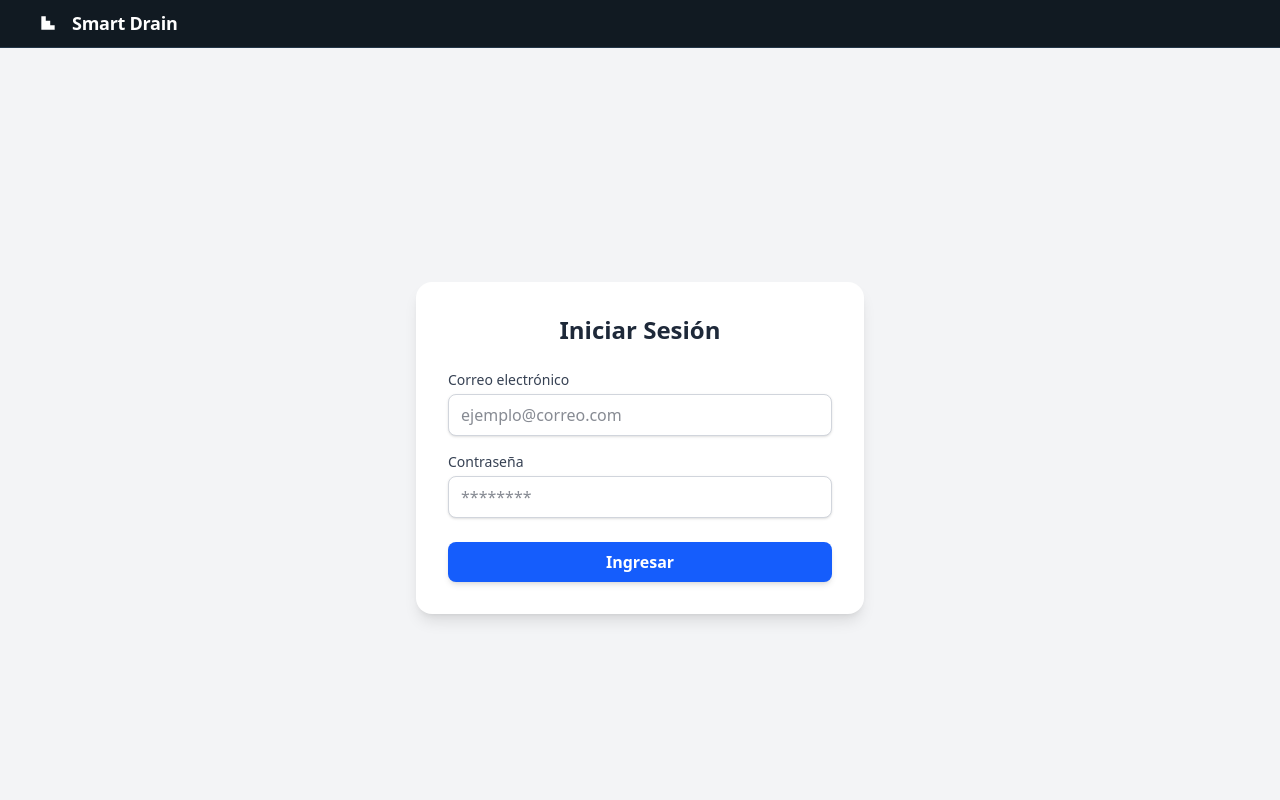
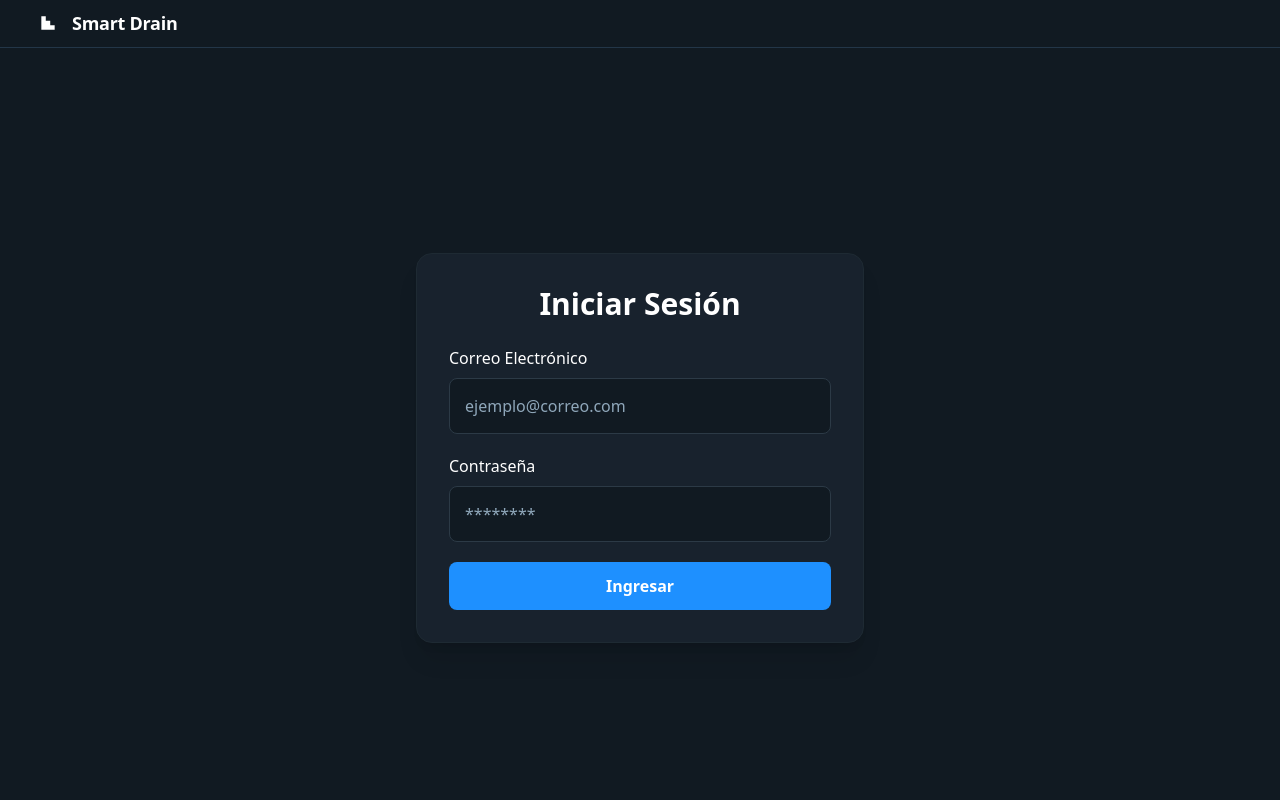
Before and after one commit to celiskevin/smart-drain, a React (Vite) app in the folder frontend/: page / in a window 1280 px wide. Shown: the top 800 px of the page. Built offline with nearby package versions, Linux system fonts and the light colour scheme.

Commit message:
feat: create footer

```diff
--- /dev/null
+++ b/frontend/src/components/Footer.tsx
@@ -0,0 +1,16 @@
+
+export default function Footer() {
+    return (
+        <footer className='flex justify-center border-t-[#233648] border-t'>
+            <div className='flex max-w-[960px] flex-1 flex-col'>
+                <footer className='flex flex-col gap-6 px-5 py-10 text-center @container'>
+                    <div className='flex flex-wrap items-center justify-center gap-6 @[480px]:flex-row @[480px]:justify-around'>
+                        <a href="#" className='text-[#92adc9] text-base font-normal leading-normal min-w-40'>Términos de servicio</a>
+                        <a href="#" className='text-[#92adc9] text-base font-normal leading-normal min-w-40'>Política de privacidad</a>
+                    </div>
+                    <p className='text-[#92adc9] text-base font-normal leading-normal'>© 2025 Smart Drain. Todos los derechos reservados.</p>
+                </footer>
+            </div>
+        </footer>
+    )
+}
--- a/frontend/src/components/Layout.tsx
+++ b/frontend/src/components/Layout.tsx
@@ -1,18 +1,20 @@
 import { type ReactNode } from "react";
 import Header from "./Header";
+import Footer from "./Footer";
 
-interface LayoutProps{
+interface LayoutProps {
     children: ReactNode;
 }
 
-export default function Layout({children}: LayoutProps){
-    return(
+export default function Layout({ children }: LayoutProps) {
+    return (
         <div className="relative flex h-auto min-h-screen w-full flex-col bg-[#111a22] dark group/design-root overflow-x-hidden">
             <div className="layout-container flex h-full grow flex-col">
-            <Header></Header>
-            <main>
-                {children}
-            </main>
+                <Header></Header>
+                <main>
+                    {children}
+                    <Footer></Footer>
+                </main>
             </div>
         </div>
     )
--- a/frontend/src/components/LoginForm.tsx
+++ b/frontend/src/components/LoginForm.tsx
@@ -1,10 +1,10 @@
 import { useState } from "react";
+import { api } from "../utils/api";
+import InputField from "./shared/InputField";
 import axios from "axios";
-
 interface LoginFormProps {
   onLoginSuccess: (token: string) => void;
 }
-
 export default function LoginForm({ onLoginSuccess }: LoginFormProps) {
   const [email, setEmail] = useState("");
   const [password, setPassword] = useState("");
@@ -17,94 +17,73 @@ export default function LoginForm({ onLoginSuccess }: LoginFormProps) {
     setLoading(true);
 
     try {
-      const res = await axios.post("http://localhost:4000/api/users/login", {
+      const res = await api.post("/users/login", {
         email,
         password,
       });
 
-      // Validar que el token existe antes de guardarlo
       if (res.data.token) {
         localStorage.setItem("token", res.data.token);
         onLoginSuccess(res.data.token);
       } else {
         throw new Error("No se recibió token del servidor");
       }
-    } catch (err: any) {
-      // Manejo más robusto del error
+    } catch (err) {
       if (axios.isAxiosError(err)) {
-        setError(err.response?.data?.message || "Error al iniciar sesión");
+        const msg = "Error al iniciar sesión";
+        setError(msg);
       } else {
-        console.error("Error al iniciar sesión:", err);
-        setError("Error de conexión o del sistema");
+        setError("Error inesperado del sistema");
       }
     } finally {
       setLoading(false);
+    }
+  };
 
-    }
-  }
   return (
-    <div className="flex items-center justify-center min-h-screen bg-gray-100 dark:bg-gray-900 transition-colors">
-      <form
-        onSubmit={handleSubmit}
-        className="bg-white dark:bg-gray-800 p-8 rounded-2xl shadow-lg w-full max-w-md transition-colors"
-      >
-        <h2 className="text-2xl font-bold text-center mb-6 text-gray-800 dark:text-gray-100">
+    <div className="min-h-screen flex items-center justify-center bg-[#111a22] px-4">
+      <div className="bg-[#18222d] w-full max-w-md rounded-2xl p-8 shadow-xl border border-[#1e2a33]
+                      animate-[fadeIn_0.4s_ease]">
+        <h2 className="text-white text-3xl font-bold text-center mb-6">
           Iniciar Sesión
         </h2>
 
+        <form onSubmit={handleSubmit}>
+
+          <InputField
+            label="Correo Electrónico"
+            type="email"
+            value={email}
+            onChange={(e: React.ChangeEvent<HTMLInputElement>) => setEmail(e.target.value)}
+            placeholder="ejemplo@correo.com"
+          />
+
+          {/*TODO : QUITAR JSX Y USAR COMPONENTE DE ERROR*/}
           {error && (
-          <div className="bg-red-100 dark:bg-red-900 text-red-700 dark:text-red-300 p-2 rounded mb-4 text-sm">
+            <div className="bg-red-900/40 text-red-300 p-2 rounded mb-4 text-sm border border-red-700/40">
               {error}
             </div>
           )}
 
-        <div className="mb-4">
-          <label className="block text-sm font-medium text-gray-700 dark:text-gray-300 mb-1">
-            Correo electrónico
-          </label>
-          <input
-            type="email"
-            value={email}
-            onChange={(e) => setEmail(e.target.value)}
-            required
-            className="w-full px-3 py-2 border rounded-lg shadow-sm
-                       focus:ring focus:ring-blue-500 focus:outline-none
-                       border-gray-300 dark:border-gray-600
-                       bg-white dark:bg-gray-700
-                       text-gray-900 dark:text-gray-100"
-            placeholder="ejemplo@correo.com"
-          />
-        </div>
-
-        <div className="mb-6">
-          <label className="block text-sm font-medium text-gray-700 dark:text-gray-300 mb-1">
-            Contraseña
-          </label>
-          <input
+          <InputField
+            label="Contraseña"
             type="password"
             value={password}
-            onChange={(e) => setPassword(e.target.value)}
-            required
-            className="w-full px-3 py-2 border rounded-lg shadow-sm
-                       focus:ring focus:ring-blue-500 focus:outline-none
-                       border-gray-300 dark:border-gray-600
-                       bg-white dark:bg-gray-700
-                       text-gray-900 dark:text-gray-100"
+            onChange={(e: React.ChangeEvent<HTMLInputElement>) => setPassword(e.target.value)}
             placeholder="********"
+
           />
-        </div>
 
           <button
             type="submit"
             disabled={loading}
-          className="w-full bg-blue-600 text-white font-semibold py-2 px-4
-                     rounded-lg shadow-md hover:bg-blue-700
-                     disabled:opacity-50 transition-colors
-                     dark:bg-blue-500 dark:hover:bg-blue-600"
+            className={`cursor-pointer w-full h-12 rounded-lg text-white font-bold flex items-center justify-center transition
+                      ${loading ? "bg-[#1e90ff]/40 cursor-not-allowed" : "bg-[#1e90ff] hover:bg-[#1877d4]"}`}
           >
             {loading ? "Cargando..." : "Ingresar"}
           </button>
         </form>
       </div>
+    </div>
   );
 }
--- /dev/null
+++ b/frontend/src/components/shared/InputField.tsx
@@ -0,0 +1,19 @@
+
+export default function InputField({ label, type, value, onChange, placeholder }: any) {
+    return (
+        <div className="mb-5">
+            <label className="flex flex-col w-full">
+                <p className="text-white font-medium pb-2">{label}</p>
+                <input
+                    type={type}
+                    value={value}
+                    onChange={onChange}
+                    placeholder={placeholder}
+                    required
+                    className="form-input w-full rounded-lg text-white border border-[#2c3a46]
+            bg-[#111a22] focus:border-[#1e90ff] h-14 p-[15px] placeholder:text-[#8fa7ba]"
+                />
+            </label>
+        </div>
+    )
+}
--- /dev/null
+++ b/frontend/src/utils/api.ts
@@ -0,0 +1,5 @@
+import axios from "axios";
+
+export const api = axios.create({
+    baseURL: "http://localhost:4000/api"
+});
```
Lines whose indentation alone changed are shown as unchanged.
